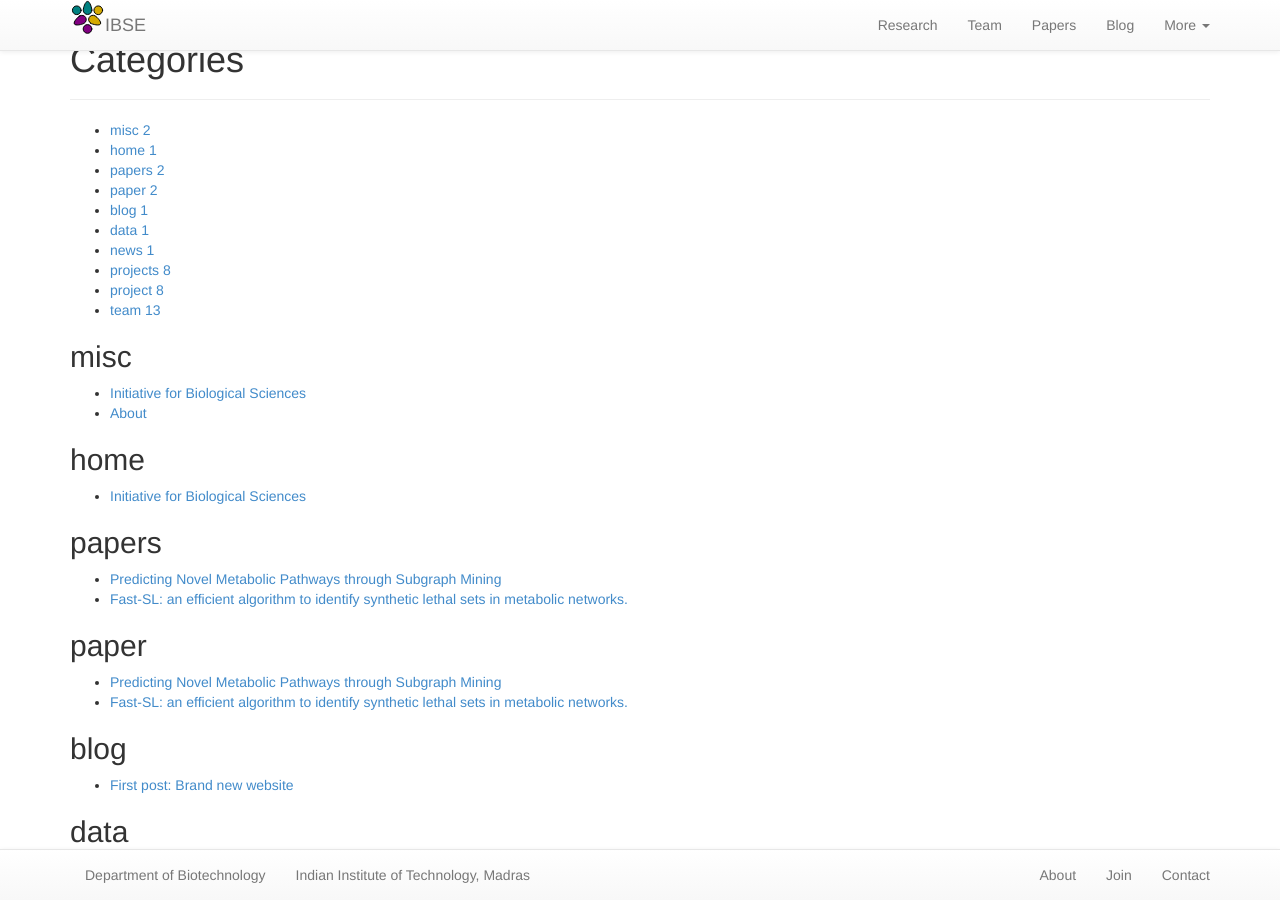
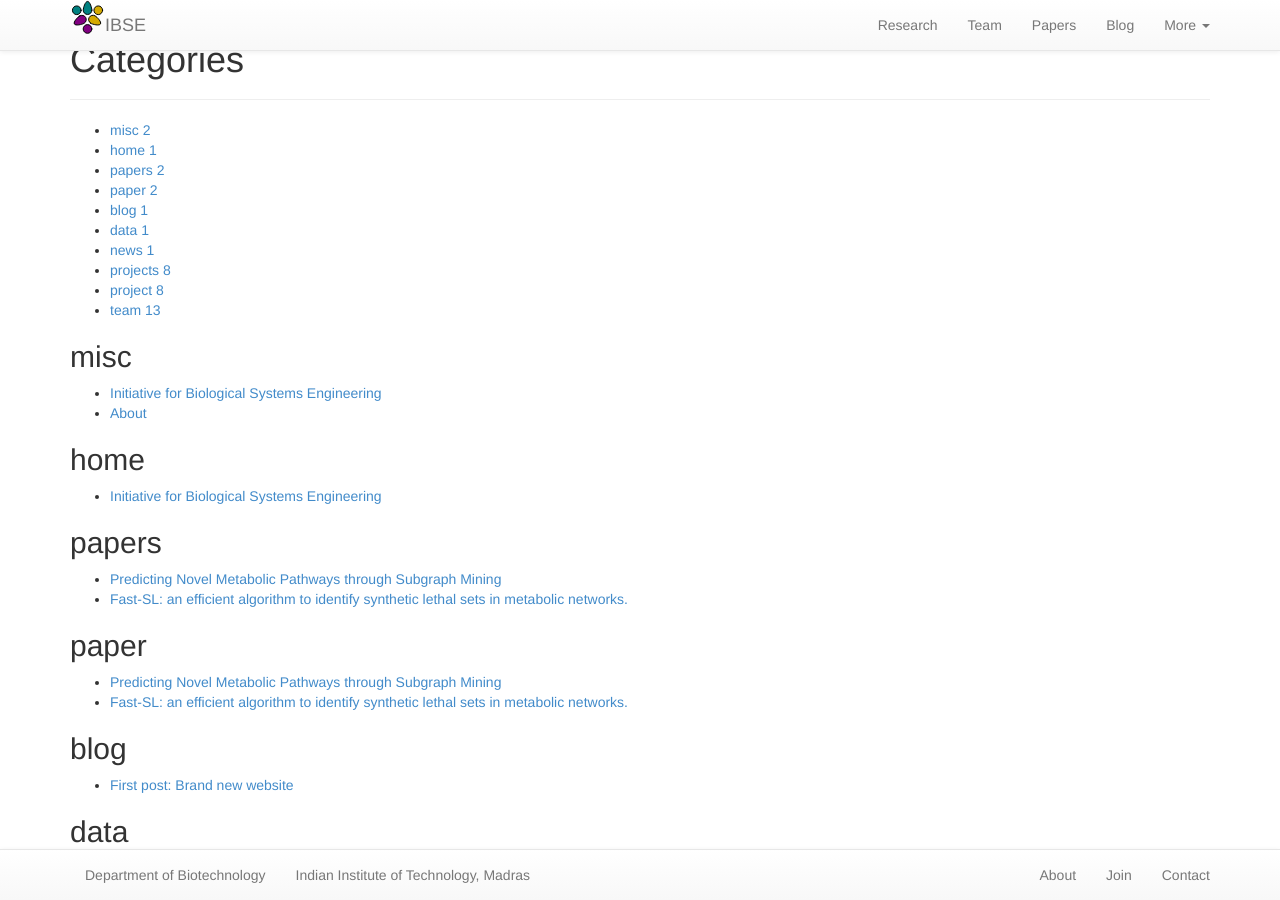
Before and after one commit to philge/ibse-iitm.github.io, a Jekyll site: the page built from categories.html, in a window 1280 px wide and 900 px high. Built offline with Jekyll 4.4.1, drawn with Linux system fonts in a browser that asks for light colours; nearby versions of some CDN libraries.

Commit message:
Update 2015-04-22-home.md

```diff
--- a/misc/_posts/2015-04-22-home.md
+++ b/misc/_posts/2015-04-22-home.md
@@ -1,6 +1,6 @@
 ---
 layout: default
-title: Initiative for Biological Sciences
+title: Initiative for Biological Systems Engineering
 categories:
  - home
 homepage: true
```
